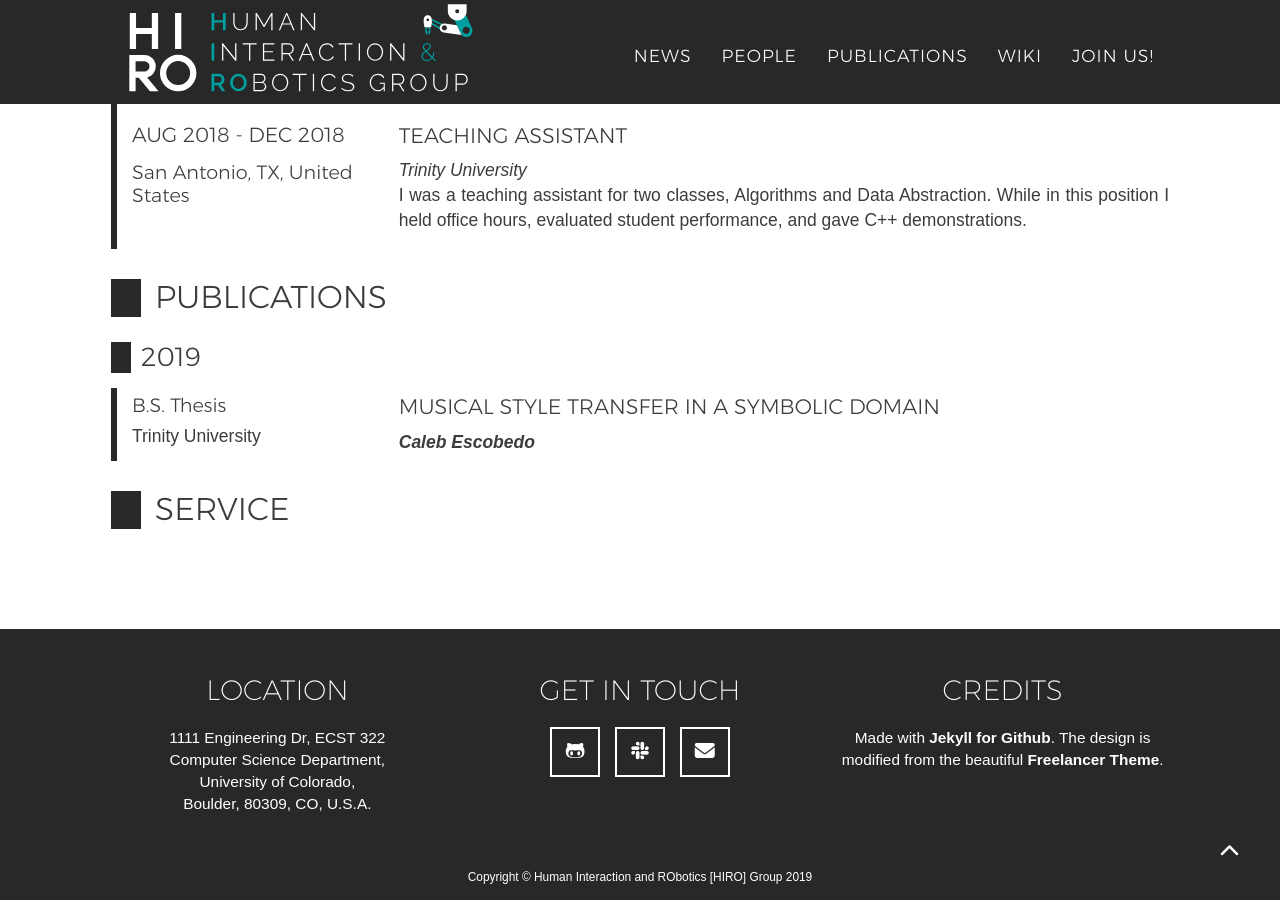
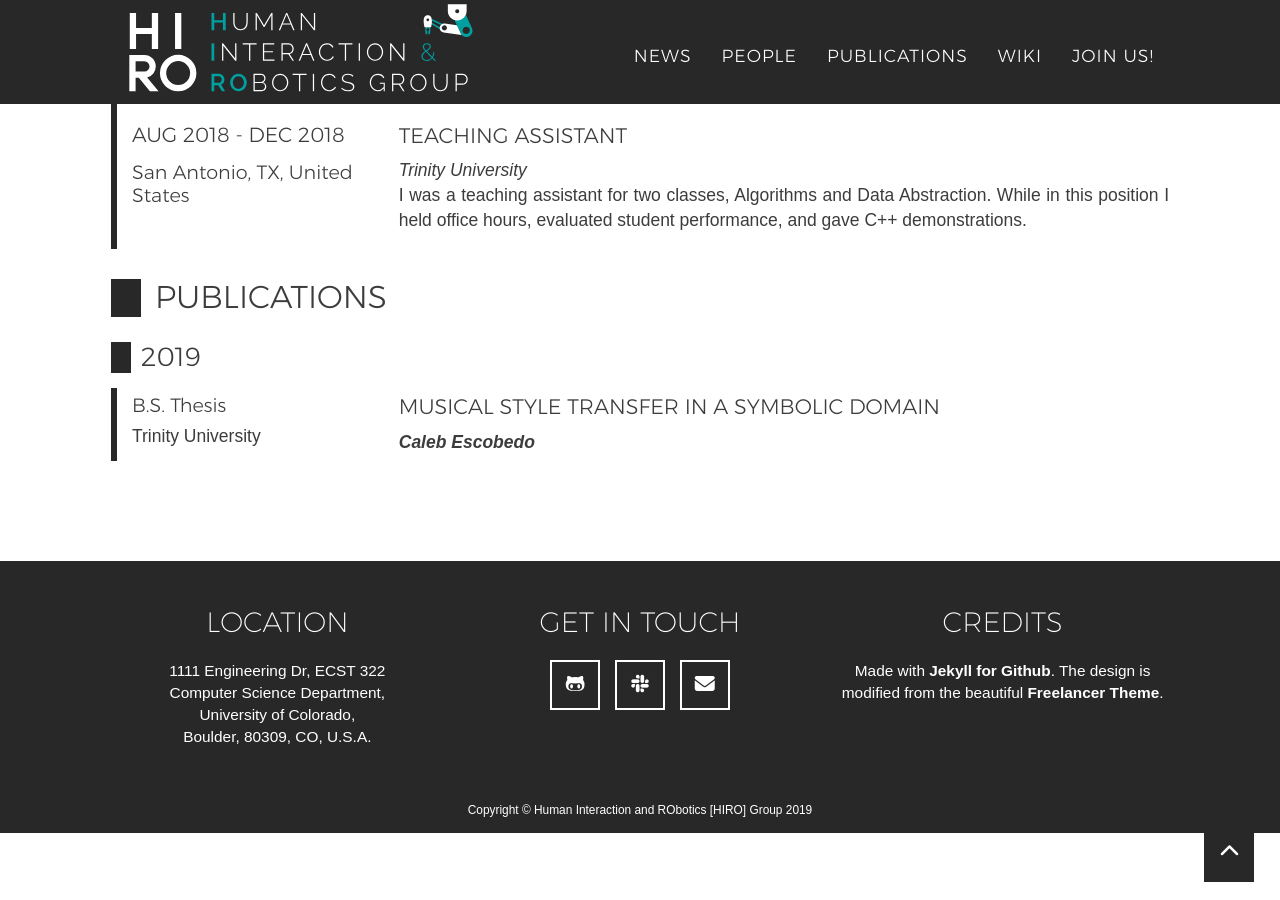
Before and after one commit to HIRO-group/HIRO-group.github.io, a Jekyll site: the page built from _posts/people/2019-09-26-caleb.md, in a window 1280 px wide and 900 px high, scrolled down 1880 px. Built offline with Jekyll 4.4.1, drawn with Linux system fonts in a browser that asks for light colours; nearby versions of some CDN libraries; some web fonts are replaced.

Commit message:
Change cv.html to hide empty sections

```diff
--- a/_includes/cv.html
+++ b/_includes/cv.html
@@ -6,6 +6,7 @@
 
             {{ content }}
 
+            {% if page.education %}
             <h1>Education</h1>
                 {% for item in page.education %}
                     <div class="row cv-item">
@@ -23,7 +24,9 @@
                         </div>
                     </div>
                 {% endfor %}
+            {% endif %}
 
+            {% if page.experience %}
             <h1>Professional Experience</h1>
                 {% for item in page.experience %}
                     <div class="row cv-item">
@@ -41,7 +44,9 @@
                         </div>
                     </div>
                 {% endfor %}
+            {% endif %}
 
+            {% if page.misc %}
             <h1>Miscellanea</h1>
                 {% for item in page.misc %}
                     <div class="row cv-item">
@@ -59,7 +64,9 @@
                         </div>
                     </div>
                 {% endfor %}
+            {% endif %}
 
+            {% if page.publications %}
             <h1>Publications</h1>
                 {% for y in page.years %}
                     <h2>{{ y }}</h2>
@@ -82,7 +89,9 @@
                         {% endif %}
                     {% endfor %}
                 {% endfor %}
+            {% endif %}
 
+            {% if page.service %}
             <h1>Service</h1>
                 {% for item in page.service %}
                     <div class="row cv-item">
@@ -112,4 +121,6 @@
                         </div>
                     </div>
                 {% endfor %}
+            {% endif %}
+
 </section>
```
